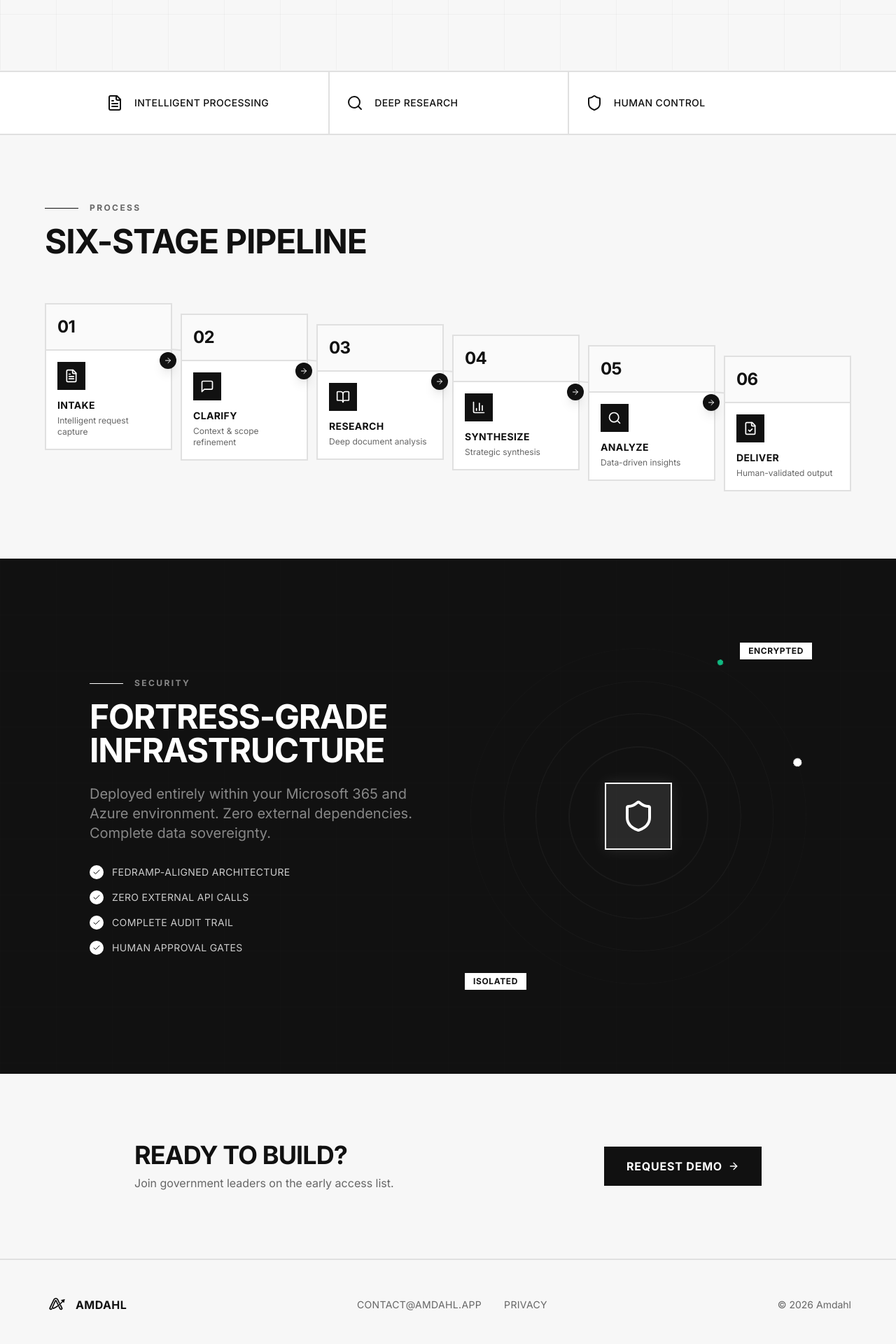
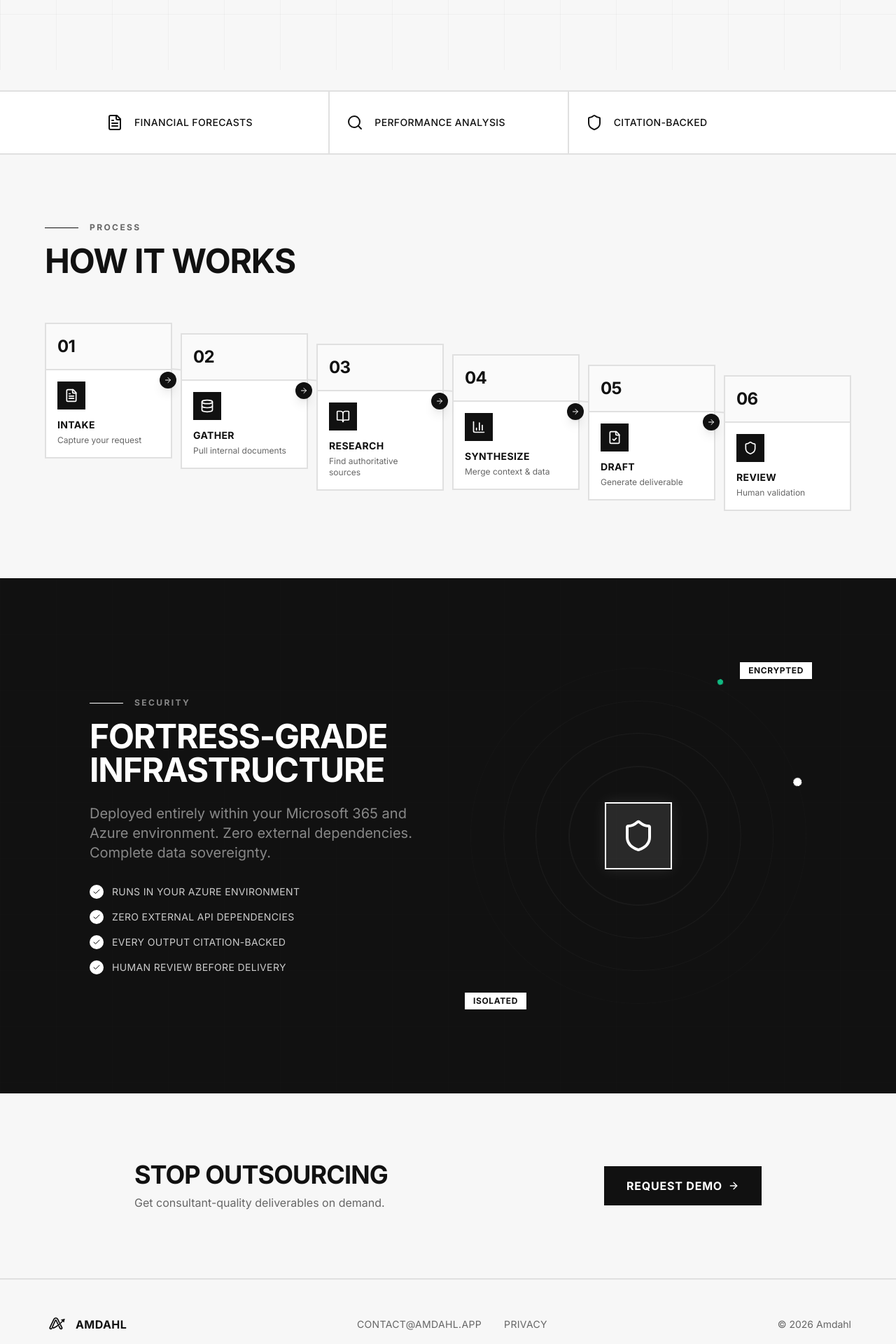
Before and after one commit to AaravMohanty/Amdahl-Website, a React (Vite) app: page / in a window 1280 px wide. Shown: the part 700-2620 px from the top of the page at 70% size. Built offline with nearby package versions, Linux system fonts and the light colour scheme.

Commit message:
Update website copy to align with company value proposition

```diff
--- a/src/pages/Home.tsx
+++ b/src/pages/Home.tsx
@@ -1,6 +1,6 @@
 import { useState } from 'react'
 import { motion, AnimatePresence, useScroll, useTransform } from 'framer-motion'
-import { ArrowRight, Check, Shield, FileText, Search, BarChart3, FileCheck, MessageSquare, BookOpen, Clock, Database, Zap, Lock, Sparkles, Menu, X } from 'lucide-react'
+import { ArrowRight, Check, Shield, FileText, Search, BarChart3, FileCheck, BookOpen, Clock, Database, Zap, Lock, Sparkles, Menu, X } from 'lucide-react'
 
 // Floating Orb component for hero background
 const FloatingOrb = ({
@@ -60,12 +60,12 @@ export default function Home() {
   }
 
   const workflowSteps = [
-    { phase: '01', label: 'INTAKE', desc: 'Intelligent request capture', icon: FileText },
-    { phase: '02', label: 'CLARIFY', desc: 'Context & scope refinement', icon: MessageSquare },
-    { phase: '03', label: 'RESEARCH', desc: 'Deep document analysis', icon: BookOpen },
-    { phase: '04', label: 'SYNTHESIZE', desc: 'Strategic synthesis', icon: BarChart3 },
-    { phase: '05', label: 'ANALYZE', desc: 'Data-driven insights', icon: Search },
-    { phase: '06', label: 'DELIVER', desc: 'Human-validated output', icon: FileCheck }
+    { phase: '01', label: 'INTAKE', desc: 'Capture your request', icon: FileText },
+    { phase: '02', label: 'GATHER', desc: 'Pull internal documents', icon: Database },
+    { phase: '03', label: 'RESEARCH', desc: 'Find authoritative sources', icon: BookOpen },
+    { phase: '04', label: 'SYNTHESIZE', desc: 'Merge context & data', icon: BarChart3 },
+    { phase: '05', label: 'DRAFT', desc: 'Generate deliverable', icon: FileCheck },
+    { phase: '06', label: 'REVIEW', desc: 'Human validation', icon: Shield }
   ]
 
   return (
@@ -137,8 +137,7 @@ export default function Home() {
               <span className="animate-ping absolute inline-flex h-full w-full rounded-full bg-emerald-400 opacity-75"></span>
               <span className="relative inline-flex rounded-full h-2 w-2 bg-emerald-500"></span>
             </span>
-            <span className="hidden xs:inline">Launching Soon</span>
-            <span className="xs:hidden">Soon</span>
+            Launching Soon
           </motion.div>
 
           {/* Mobile Menu Button */}
@@ -211,7 +210,7 @@ export default function Home() {
                 <div className="w-12 h-px bg-[#111]" />
                 <span className="text-xs font-bold tracking-[0.2em] uppercase text-[#666] flex items-center gap-2">
                   <Sparkles className="w-3 h-3" />
-                  Strategy Infrastructure
+                  Consulting as Software
                 </span>
               </motion.div>
 
@@ -222,7 +221,7 @@ export default function Home() {
                   transition={{ delay: 0.3 }}
                   className="block"
                 >
-                  Built for
+                  Strategy
                 </motion.span>
                 <motion.span
                   initial={{ opacity: 0, y: 20 }}
@@ -230,7 +229,7 @@ export default function Home() {
                   transition={{ delay: 0.4 }}
                   className="block text-[#666]"
                 >
-                  government
+                  workflows
                 </motion.span>
                 <motion.span
                   initial={{ opacity: 0, y: 20 }}
@@ -238,7 +237,7 @@ export default function Home() {
                   transition={{ delay: 0.5 }}
                   className="block"
                 >
-                  scale
+                  automated
                 </motion.span>
               </h1>
 
@@ -248,9 +247,8 @@ export default function Home() {
                 transition={{ delay: 0.6 }}
                 className="text-base sm:text-lg md:text-xl text-[#666] leading-relaxed max-w-lg mb-8 sm:mb-12"
               >
-                An AI-native strategy delivery system that transforms
-                policy requests into consultant-grade outputs—deployed
-                within your secure infrastructure.
+                Turn expensive consulting deliverables into on-demand software.
+                Citation-backed reports from your internal documents and authoritative sources—available 24/7.
               </motion.p>
 
               {/* Email signup */}
@@ -451,9 +449,9 @@ export default function Home() {
         <div className="max-w-6xl mx-auto px-4 sm:px-8 lg:px-16">
           <div className="grid grid-cols-1 sm:grid-cols-3 divide-y-2 sm:divide-y-0 sm:divide-x-2 divide-[#e0e0e0]">
             {[
-              { icon: FileText, label: 'Intelligent Processing' },
-              { icon: Search, label: 'Deep Research' },
-              { icon: Shield, label: 'Human Control' }
+              { icon: FileText, label: 'Financial Forecasts' },
+              { icon: Search, label: 'Performance Analysis' },
+              { icon: Shield, label: 'Citation-Backed' }
             ].map((item, index) => (
               <motion.div
                 key={item.label}
@@ -485,7 +483,7 @@ export default function Home() {
               <span className="text-xs font-bold tracking-[0.2em] uppercase text-[#666]">Process</span>
             </div>
             <h2 className="text-2xl sm:text-4xl md:text-5xl font-bold tracking-tight uppercase">
-              Six-stage pipeline
+              How it works
             </h2>
           </motion.div>
 
@@ -578,10 +576,10 @@ export default function Home() {
               </p>
               <div className="space-y-4">
                 {[
-                  'FedRAMP-aligned architecture',
-                  'Zero external API calls',
-                  'Complete audit trail',
-                  'Human approval gates'
+                  'Runs in your Azure environment',
+                  'Zero external API dependencies',
+                  'Every output citation-backed',
+                  'Human review before delivery'
                 ].map((item, index) => (
                   <motion.div
                     key={item}
@@ -702,10 +700,10 @@ export default function Home() {
           >
             <div>
               <h2 className="text-2xl sm:text-3xl md:text-4xl font-bold tracking-tight uppercase mb-2">
-                Ready to build?
+                Stop outsourcing
               </h2>
               <p className="text-sm sm:text-base text-[#666]">
-                Join government leaders on the early access list.
+                Get consultant-quality deliverables on demand.
               </p>
             </div>
             <motion.a
```
Also changed, not shown: 3 other files (tests, documents, lock files or other folders).
